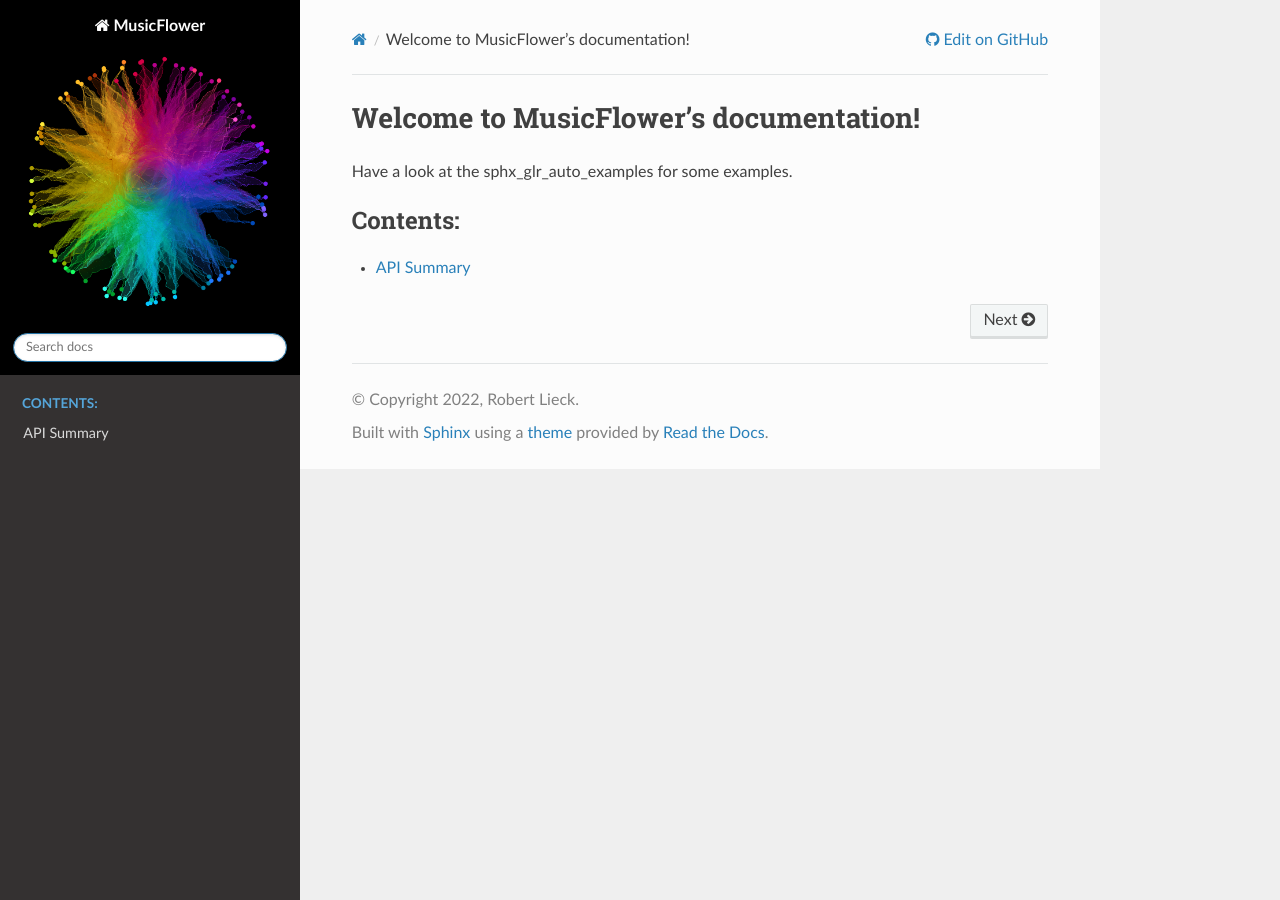
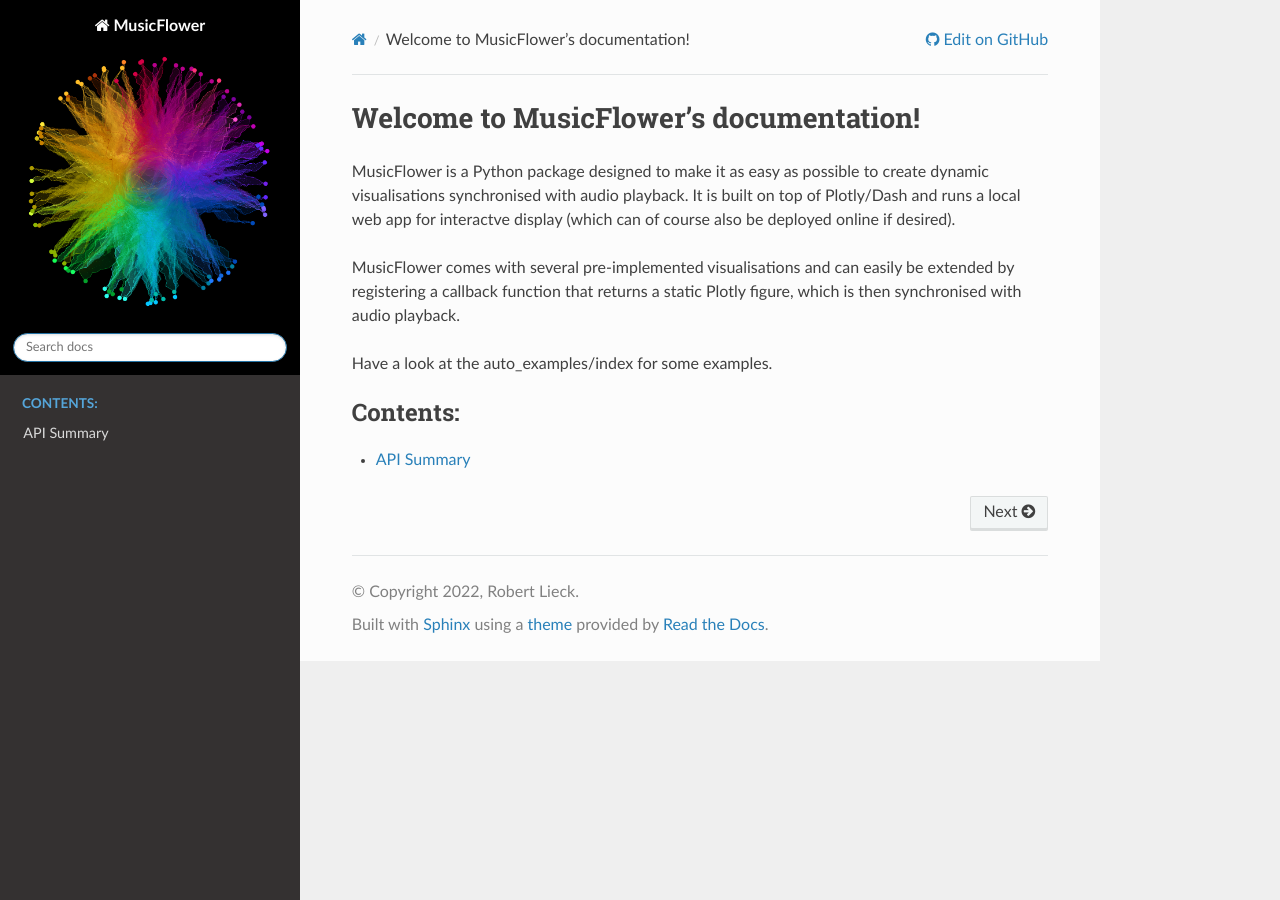
Before and after one commit to robert-lieck/musicflower, a Sphinx documentation site: the page built from doc/index.rst, in a window 1280 px wide. Built offline with Sphinx 7.4.7 and the Read the Docs theme 3.1.0, drawn with Linux system fonts in a browser that asks for light colours; formulas are drawn with MathJax 3; pages that are not in the unit, such as notebooks, are missing from menus.

Commit message:
update docs

```diff
--- a/doc/index.rst
+++ b/doc/index.rst
@@ -1,25 +1,21 @@
 .. documentation master file; adapt to your liking (but should at least contain the root `toctree` directive).
 
 Welcome to MusicFlower's documentation!
-=================================================
+=======================================
 
-Have a look at the :ref:`sphx_glr_auto_examples` for some examples.
+MusicFlower is a Python package designed to make it as easy as possible to create dynamic visualisations synchronised
+with audio playback. It is built on top of Plotly/Dash and runs a local web app for interactve display (which can of
+course also be deployed online if desired).
+
+MusicFlower comes with several pre-implemented visualisations and can easily be extended by registering a callback
+function that returns a static Plotly figure, which is then synchronised with audio playback.
+
+Have a look at the :doc:`auto_examples/index` for some examples.
 
 
 .. toctree::
-   :maxdepth: 3
+   :maxdepth: 1
    :caption: Contents:
 
    auto_examples/index.rst
    api_summary
-
-.. .. autoclass:: musicflower.myclass.MyClass
-.. ..   :members:
-
-
-.. Indices and tables
-.. ==================
-
-.. * :ref:`genindex`
-.. * :ref:`modindex`
-.. * :ref:`search`
```
Also changed, not shown: README.md (+1 -3 lines), doc/extra/paper/index.html (added, +92 -0 lines).
